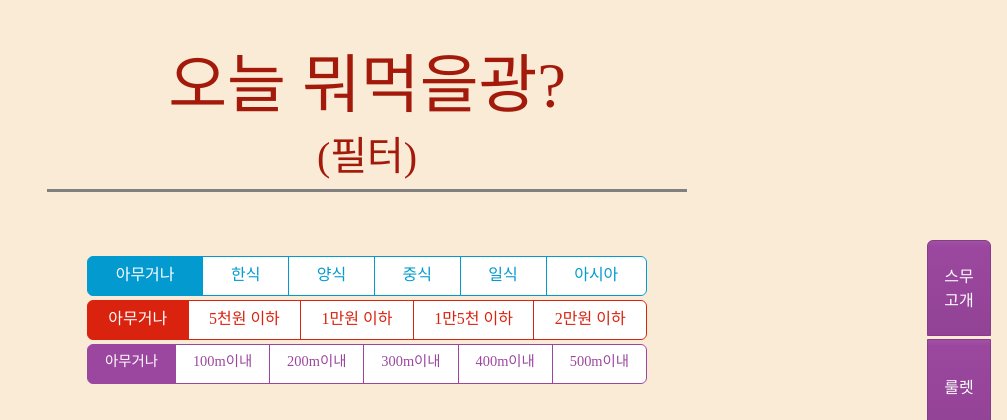
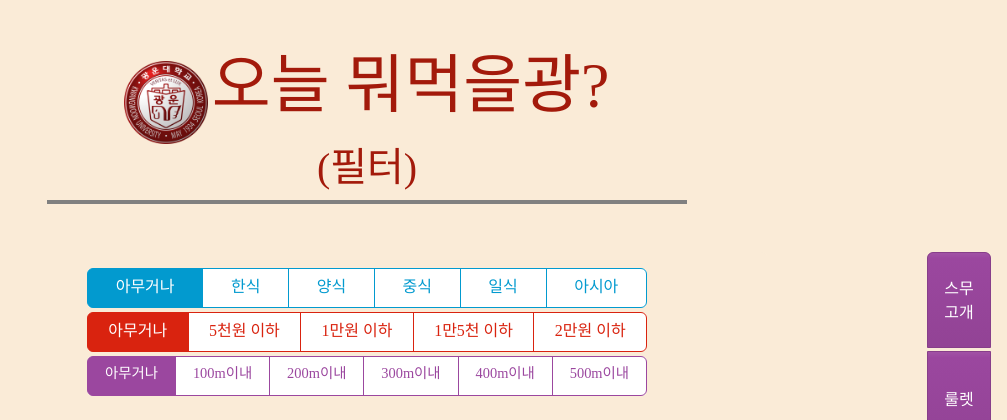
Before and after one commit to Jaewift/oneul-mwo-meok-eul-kwang, a Django app: page /filter/ in a window 1280 px wide. Shown: the top 420 px of the page, without its empty margins (273-1280 px from the left). Run offline with Django 4.2, Linux system fonts and the light colour scheme; data comes from the database, SQL or seed files in the repository; some libraries are stand-ins or nearby versions; some web fonts are replaced.

Commit message:
Update kweat_filter_search.html

```diff
--- a/templates/kweat_filter_search.html
+++ b/templates/kweat_filter_search.html
@@ -26,7 +26,10 @@
 
     <!-- 위 상단바 시작 -->
     <div class="mb-lg-5" style="text-align: center; margin-top: 3rem;">
-        <h1 style="color: #a31a0b; font-size: 4rem; text-align: center; font-family:BMHANNAPro;">오늘 뭐먹을광?</h1>
+        <img src="{%static 'img/KWLogo.png'%}" style="max-width: 6.5%;">
+        <div style="display: inline-table;">
+        <h1 style="color: #a31a0b; font-size: 4rem; font-family:BMHANNAPro;">오늘 뭐먹을광?</h1>
+        </div>
         <h1 style="color: #a31a0b; text-align: center;font-family:BMHANNAPro; ">(필터)</h1>
         <div class="card-body text-white mb-3"
              style="width: 40rem; height: 0.2rem; margin: auto; background-color: gray"></div>
```
